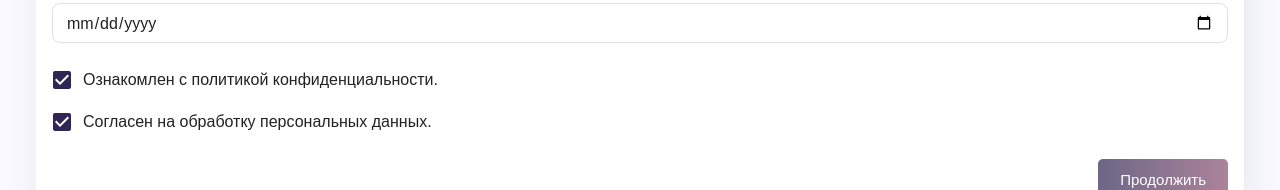
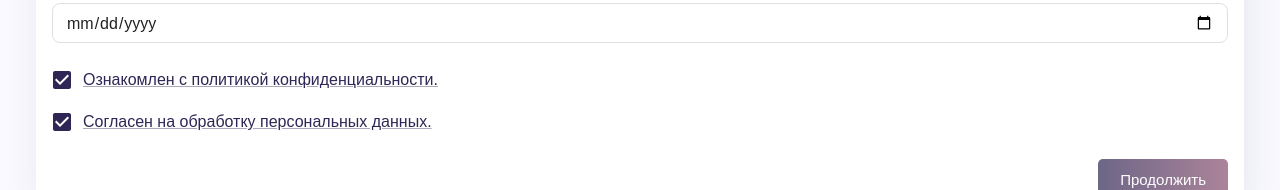
Before and after one commit to dmalfed97/schuessler-salts, a React (Vite) app: page / in a window 1280 px wide. Shown: the part 633-823 px from the top of the page. Built offline with nearby package versions, Linux system fonts and the light colour scheme; no server answers; the HTML template or start-up script is replaced by a standard one.

Commit message:
поправил ссылки

```diff
--- a/src/pages/MainPage/InfoStep/index.tsx
+++ b/src/pages/MainPage/InfoStep/index.tsx
@@ -1,5 +1,5 @@
 import {memo, useEffect, useMemo, useState} from 'react'
-import {Button, FormGroup, Paper, Stack, Typography, FormControlLabel, Checkbox} from "@mui/material";
+import {Button, FormGroup, Paper, Stack, Typography, FormControlLabel, Checkbox, Link} from "@mui/material";
 import {useTranslation} from "react-i18next";
 import {FormProvider, SubmitHandler, useForm} from "react-hook-form";
 import {yupResolver} from '@hookform/resolvers/yup'
@@ -8,6 +8,7 @@ import {MainPageSteps} from "../steps";
 import {PersonalInfoFormType, PersonalInfoValidationSchema} from "./validation";
 import {TextFieldWithController} from "../../../components/TextFieldWithController";
 import {OrderData} from "../../../types/orderData";
+import {appConfig} from "../../../config";
 
 interface InfoStepProps {
   orderData: OrderData
@@ -122,7 +123,11 @@ const InfoStep = memo(({ setStep, personalInfo, setPersonalInfo, orderData }: In
                   checked={privacyPolicyIsAccepted}
                   onChange={(_, checked) => setPrivacyPolicyIsAccepted(checked)}
                 />}
-                label={t('screens.main.form.privacyPolicyLabel')}
+                label={(
+                  <Link href={appConfig.privacyPolicyUrl} target="_blank">
+                    {t('screens.main.form.privacyPolicyLabel')}
+                  </Link>
+                )}
               />
 
               <FormControlLabel
@@ -130,7 +135,11 @@ const InfoStep = memo(({ setStep, personalInfo, setPersonalInfo, orderData }: In
                   checked={personalDataIsAccepted}
                   onChange={(_, checked) => setPersonalDataIsAccepted((checked))}
                 />}
-                label={t('screens.main.form.personalDataAcceptanceLabel')}
+                label={(
+                  <Link href={appConfig.personalDataAcceptanceUrl} target="_blank">
+                    {t('screens.main.form.personalDataAcceptanceLabel')}
+                  </Link>
+                )}
               />
             </FormGroup>
 
```
